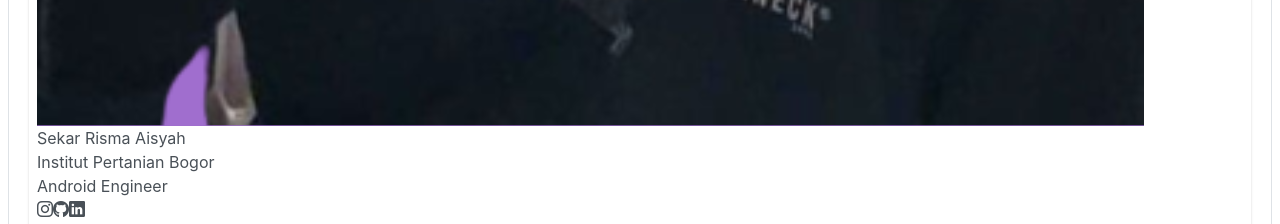
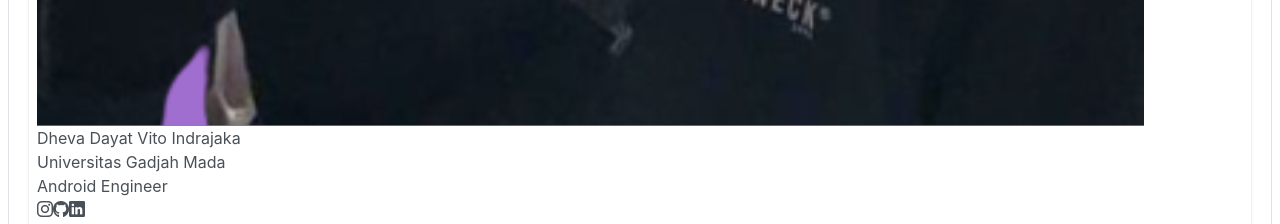
Before and after one commit to TerbangIn/FE-TerbangIn-Vite, a React (Vite) app: page /about in a window 1280 px wide. Shown: the part 9520-9744 px from the top of the page. Built offline with nearby package versions, Linux system fonts and the light colour scheme.

Commit message:
fix: about us

```diff
--- a/src/components/about/aboutUs.jsx
+++ b/src/components/about/aboutUs.jsx
@@ -127,12 +127,12 @@ function AboutUs() {
                         <Card className="text-center hover:scale-105">
                             <div className="text-center">
                                 <img alt="logo" src={dheva} className="flex w-fit mx-auto mb-2" />
-                                <div className="text-base font-bold text-binar-purple mb-3">Sekar Risma Aisyah</div>
-                                <div className="text-sm text-binar-purple mb-7">Institut Pertanian Bogor</div>
+                                <div className="text-base font-bold text-binar-purple mb-3">Dheva Dayat Vito Indrajaka</div>
+                                <div className="text-sm text-binar-purple mb-7">Universitas Gadjah Mada</div>
                                 <div className="text-base font-bold text-amber-500 mb-3">Android Engineer</div>
-                                <a href="https://instagram.com/sekaar._?igshid=OGQ5ZDc2ODk2ZA=="><i className="pi pi-instagram mr-2 hover:scale-105"></i></a>
-                                <a href="http://github.com/SekarAisyah"><i className="pi pi-github mr-2 hover:scale-105"></i></a>
-                                <a href="https://www.linkedin.com/in/sekar-risma-aisyah-311a74218"><i className="pi pi-linkedin mr-2 hover:scale-105"></i></a>
+                                <a href="https://instagram.com/dheevvvv"><i className="pi pi-instagram mr-2 hover:scale-105"></i></a>
+                                <a href="http://github.com/dheevvvv"><i className="pi pi-github mr-2 hover:scale-105"></i></a>
+                                <a href="https://www.linkedin.com/in/dheevvvv"><i className="pi pi-linkedin mr-2 hover:scale-105"></i></a>
                             </div>
                         </Card>
                         <Card className="hover:scale-105">
```
